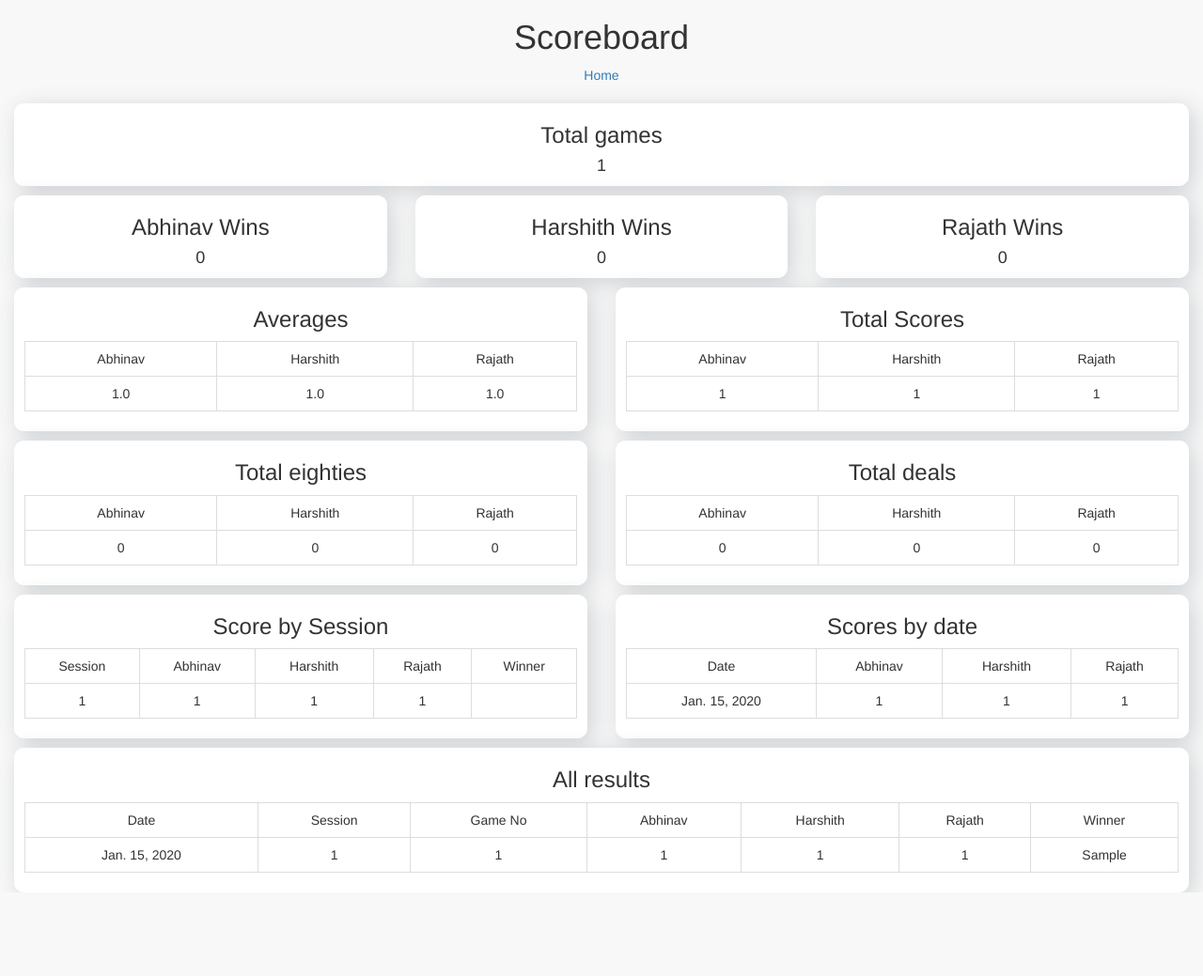
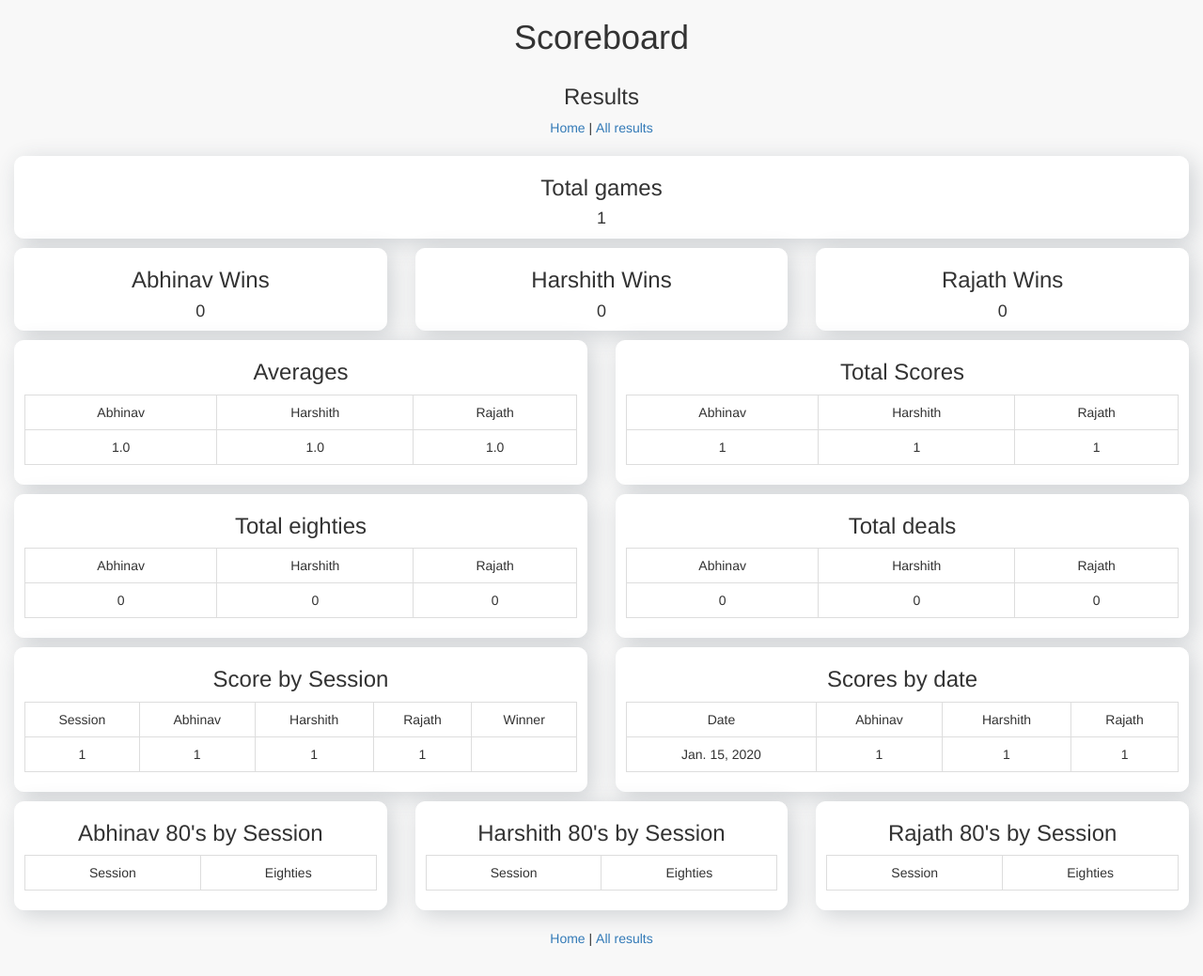
Before and after one commit to Rajath13/scoreboard, a Django app: page /results/ in a window 1280 px wide. Shown: the whole page at 94% size. Before the commit the page ends 950 px from the top, so only its background shows below. Run offline with Django 3.2, Linux system fonts and the light colour scheme; tables that the repository leaves empty hold one stand-in row (values such as "Sample post"); some libraries are stand-ins or nearby versions.

Commit message:
new metrics, added all results

```diff
--- a/score/static/score/css/style.css
+++ b/score/static/score/css/style.css
@@ -3,9 +3,6 @@
 }
 table tr td {
     text-align: center;
-}
-table#all-results{
-    max-height:10px;
 }
 div.card{
     padding: 0 10px;
@@ -14,11 +11,8 @@
     border-radius: 10px;
     background-color: white;
     box-shadow: 5px 5px 25px 0 rgba(46,61,73,.2);
+    overflow: auto;
 }
 div.card:hover{
     box-shadow: 2px 4px 8px 0 rgba(46,61,73,.2);
 }
-div.last-card{
-    max-height: 600px;
-    overflow-y: auto;
-}
--- a/score/templates/score/results.html
+++ b/score/templates/score/results.html
@@ -1,8 +1,8 @@
 {% extends 'score/base.html'%}
 {% block title %}Results{% endblock %}
 {% block body%}
-{% comment %} <h3 class="text-center">Results</h3> {% endcomment %}
-<p class="text-center"><a href="{% url 'score:index' %}">Home</a></p>
+<h3 class="text-center">Results</h3>
+<p class="text-center"><a href="{% url 'score:index' %}">Home</a>&nbsp;|&nbsp;<a href="{% url 'score:allresults'%}">All results</a></p>
 {% if all_scores %}
 
     <div class="col-xs-12 col-sm-12 col-md-12 col-lg-12">
@@ -149,33 +149,62 @@
             </table>
         </div>
     </div>
-    <div class="col-xs-12 col-sm-12 col-md-12 col-lg-12">
-        <div class="card last-card">
-            <h3 class="text-center">All results</h3>
-            <table class="table table-responsive table-bordered" id="all-results">
+    <div class="col-xs-12 col-sm-4 col-md-4 col-lg-4">
+        <div class="card">
+            <h3 class="text-center">Abhinav 80's by Session</h3>
+            <table class="table table-responsive table-bordered">
                 <tr>
-                    <td>Date</td>
                     <td>Session</td>
-                    <td>Game No</td>
-                    <td>Abhinav</td>
-                    <td>Harshith</td>
-                    <td>Rajath</td>
-                    <td>Winner</td>
+                    <td>Eighties</td>
                 </tr>
-                {% for scores in all_scores %}
+                {% for score in abhinav_eighties_session %}
                     <tr>
-                        <td>{{ scores.Date}}</td>
-                        <td>{{ scores.Session }}</td>
-                        <td>{{ scores.Game_No}} </td>
-                        <td>{{ scores.Abhinav }} </td>
-                        <td>{{ scores.Harshith }} </td>
-                        <td>{{ scores.Rajath }} </td>
-                        <td>{{ scores.Winner }}</td>
+                        <td>{{ score.Session }}</td>
+                        <td>{{ score.Abhinav__count }}</td>
                     </tr>
                 {% endfor %}
             </table>
         </div>
     </div>
+    <div class="col-xs-12 col-sm-4 col-md-4 col-lg-4">
+        <div class="card">
+            <h3 class="text-center">Harshith 80's by Session</h3>
+            <table class="table table-responsive table-bordered">
+                <tr>
+                    <td>Session</td>
+                    <td>Eighties</td>
+                </tr>
+                {% for score in harshith_eighties_session %}
+                    <tr>
+                        <td>{{ score.Session }}</td>
+                        <td>{{ score.Harshith__count }}</td>
+                    </tr>
+                {% endfor %}
+            </table>
+        </div>
+    </div>
+    <div class="col-xs-12 col-sm-4 col-md-4 col-lg-4">
+        <div class="card">
+            <h3 class="text-center">Rajath 80's by Session</h3>
+            <table class="table table-responsive table-bordered">
+                <tr>
+                    <td>Session</td>
+                    <td>Eighties</td>
+                </tr>
+                {% for score in rajath_eighties_session %}
+                    <tr>
+                        <td>{{ score.Session }}</td>
+                        <td>{{ score.Rajath__count }}</td>
+                    </tr>
+                {% endfor %}
+            </table>
+        </div>
+    </div>
+    <div class="col-xs-12 col-sm-12 col-md-12 col-lg-12">
+        <br>
+        <p class="text-center"><a href="{% url 'score:index' %}">Home</a>&nbsp;|&nbsp;<a href="{% url 'score:allresults'%}">All results</a></p>
+        <br>
+    </div>
 {% else %}
     <h3 class="text-center">No Results</h3>
 {% endif %}
--- a/score/templates/score/scores_form.html
+++ b/score/templates/score/scores_form.html
@@ -13,6 +13,6 @@
             </div>
         </div>
     </div>
-    <p class="text-center"><a href="{% url 'score:results' %}">Results</a></p>
+    <p class="text-center"><a href="{% url 'score:results' %}">Results</a>&nbsp;|&nbsp;<a href="{% url 'score:allresults'%}">All results</a></p>
 </section>
 {% endblock %}
--- a/score/urls.py
+++ b/score/urls.py
@@ -6,5 +6,6 @@
 
 urlpatterns = [
     path('', views.ScoresCreate.as_view(), name='index'),
-    path('results/', views.results, name='results')
+    path('results/', views.results, name='results'),
+    path('allresults/', views.allresults, name='allresults')
 ]
--- a/score/views.py
+++ b/score/views.py
@@ -1,7 +1,7 @@
 """Render module to render templates , Create View module to create a form for Scores Model"""
 from django.shortcuts import render
 from django.views.generic.edit import CreateView
-from django.db.models import Sum, Avg
+from django.db.models import Sum, Avg, Count
 from .models import Scores
 
 # Create your views here.
@@ -34,6 +34,9 @@
     abhinav_eighties = Scores.objects.filter(Abhinav=80).count()
     harshith_eighties = Scores.objects.filter(Harshith=80).count()
     rajath_eighties = Scores.objects.filter(Rajath=80).count()
+    abhinav_eighties_session = Scores.objects.values('Session').filter(Abhinav=80).annotate(Count('Abhinav'))
+    harshith_eighties_session = Scores.objects.values('Session').filter(Harshith=80).annotate(Count('Harshith'))
+    rajath_eighties_session = Scores.objects.values('Session').filter(Rajath=80).annotate(Count('Rajath'))
     abhinav_deals = Scores.objects.filter(deal='Y').filter(Winner='Abhinav').count()
     harshith_deals = Scores.objects.filter(deal='Y').filter(Winner='Harshith').count()
     rajath_deals = Scores.objects.filter(deal='Y').filter(Winner='Rajath').count()
@@ -56,6 +59,9 @@
         'abhinav_eighties':abhinav_eighties,
         'harshith_eighties':harshith_eighties,
         'rajath_eighties':rajath_eighties,
+        'abhinav_eighties_session':abhinav_eighties_session,
+        'harshith_eighties_session':harshith_eighties_session,
+        'rajath_eighties_session':rajath_eighties_session,
         'abhinav_deals':abhinav_deals,
         'harshith_deals':harshith_deals,
         'rajath_deals':rajath_deals,
@@ -66,3 +72,11 @@
         'rajath_session_win': rajath_session_win
     }
     return render(request, 'score/results.html', context=context)
+
+def allresults(request):
+    """All Results Page"""
+    all_scores = Scores.objects.all()
+    context = {
+        'all_scores' : all_scores
+    }
+    return render(request, 'score/allresults.html', context=context)
```
Also changed, not shown: score/templates/score/allresults.html (added, +44 -0 lines).
